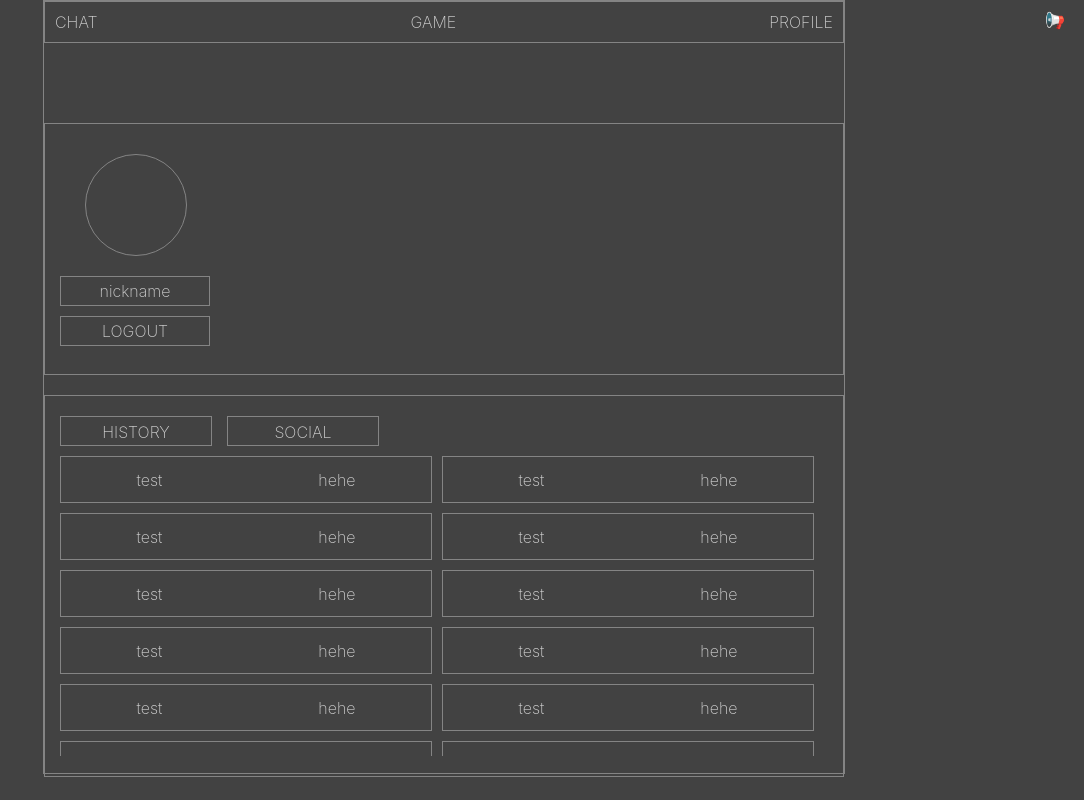
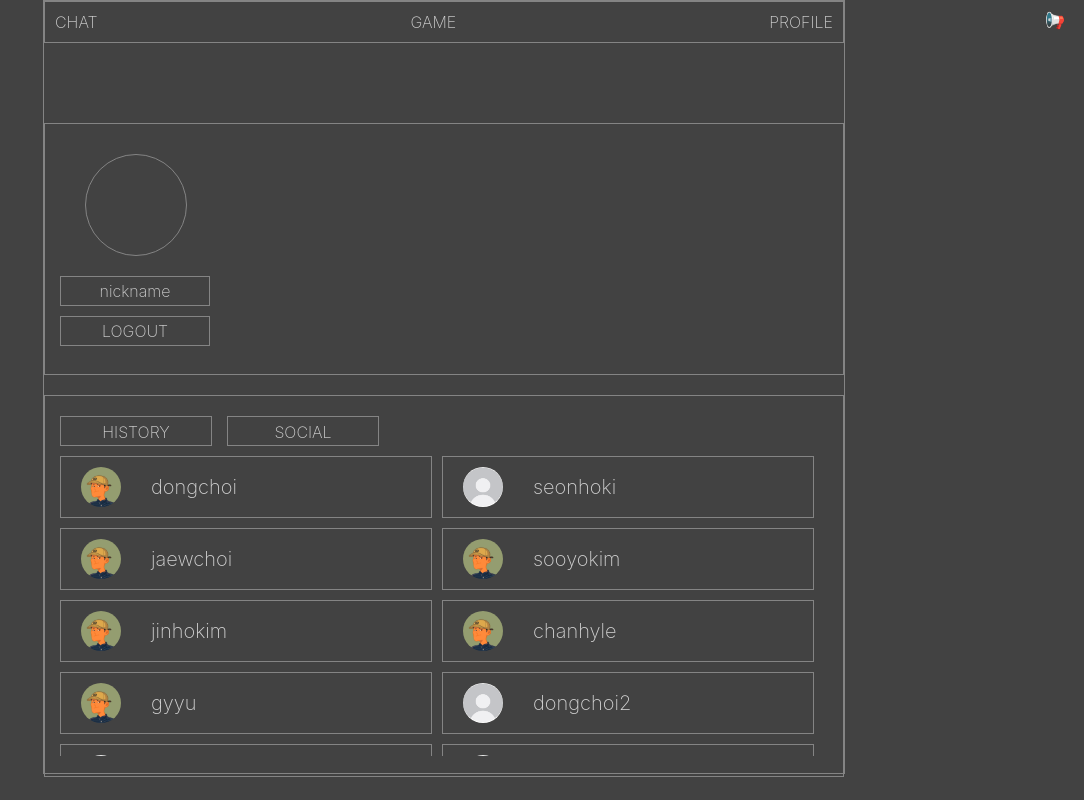
Before and after one commit to Make-Dongchoi-Member/mdm, a SvelteKit app in the folder web/client/: page /profile/social in a window 1280 px wide. Shown: the whole page, without its empty margins (196-1280 px from the left). Built offline with nearby package versions, Linux system fonts and the light colour scheme; a web font is replaced by a local one.

Commit message:
refactor: 반복되는 코드 반복문으로 변경

```diff
--- a/web/client/src/routes/(app)/profile/+page.svelte
+++ b/web/client/src/routes/(app)/profile/+page.svelte
@@ -1,4 +1,4 @@
-<script>
+<script lang="ts">
 	const history = [
 		{result:'WIN', date:'Thu Jul 6', time:'14:40', enemy:'dongchoi'},
 		{result:'LOSE', date:'Thu Jul 6', time:'14:40', enemy:'seonhoki'},
--- a/web/client/src/routes/(app)/profile/social/+page.svelte
+++ b/web/client/src/routes/(app)/profile/social/+page.svelte
@@ -1,4 +1,27 @@
-<script></script>
+<script lang="ts">
+	interface Profile {
+		id: string;
+		avatarSrc: string;
+	}
+
+	let members = [
+		{ id: "dongchoi", avatarSrc: "/asset/hhwang.png" },
+		{ id: "seonhoki", avatarSrc: "/asset/default_profile.png" },
+		{ id: "jaewchoi", avatarSrc: "/asset/hhwang.png" },
+		{ id: "sooyokim", avatarSrc: "/asset/hhwang.png" },
+		{ id: "jinhokim", avatarSrc: "/asset/hhwang.png" },
+		{ id: "chanhyle", avatarSrc: "/asset/hhwang.png" },
+		{ id: "gyyu", avatarSrc: "/asset/hhwang.png" },
+		{ id: "dongchoi2", avatarSrc: "/asset/default_profile.png" },
+		{ id: "dongchoi3", avatarSrc: "/asset/default_profile.png" },
+		{ id: "dongchoi4", avatarSrc: "/asset/default_profile.png" },
+		{ id: "dongchoi5", avatarSrc: "/asset/default_profile.png" },
+		{ id: "dongchoi6", avatarSrc: "/asset/default_profile.png" },
+		{ id: "dongchoi7", avatarSrc: "/asset/default_profile.png" },
+		{ id: "dongchoi8", avatarSrc: "/asset/default_profile.png" },
+		{ id: "dongchoi9", avatarSrc: "/asset/default_profile.png" },
+	]
+</script>
 
 <div class="info_box">
 		<div class="profile_image_circle">
@@ -20,150 +43,14 @@
 			</nav>
 		</div>
 		<div class="data">
+			{#each members as item}
 			<div>
+				<img src={item.avatarSrc} alt="profile_image">
 				<div>
-					test
-				</div>
-				<div>
-					hehe
+					{item.id}
 				</div>
 			</div>
-			<div>
-				<div>
-					test
-				</div>
-				<div>
-					hehe
-				</div>
-			</div>
-			<div>
-				<div>
-					test
-				</div>
-				<div>
-					hehe
-				</div>
-			</div>
-			<div>
-				<div>
-					test
-				</div>
-				<div>
-					hehe
-				</div>
-			</div>
-			<div>
-				<div>
-					test
-				</div>
-				<div>
-					hehe
-				</div>
-			</div>
-			<div>
-				<div>
-					test
-				</div>
-				<div>
-					hehe
-				</div>
-			</div>
-			<div>
-				<div>
-					test
-				</div>
-				<div>
-					hehe
-				</div>
-			</div>
-			<div>
-				<div>
-					test
-				</div>
-				<div>
-					hehe
-				</div>
-			</div>
-			<div>
-				<div>
-					test
-				</div>
-				<div>
-					hehe
-				</div>
-			</div>
-			<div>
-				<div>
-					test
-				</div>
-				<div>
-					hehe
-				</div>
-			</div>
-			<div>
-				<div>
-					test
-				</div>
-				<div>
-					hehe
-				</div>
-			</div>
-			<div>
-				<div>
-					test
-				</div>
-				<div>
-					hehe
-				</div>
-			</div>
-			<div>
-				<div>
-					test
-				</div>
-				<div>
-					hehe
-				</div>
-			</div>
-			<div>
-				<div>
-					test
-				</div>
-				<div>
-					hehe
-				</div>
-			</div>
-			<div>
-				<div>
-					test
-				</div>
-				<div>
-					hehe
-				</div>
-			</div>
-			<div>
-				<div>
-					test
-				</div>
-				<div>
-					hehe
-				</div>
-			</div>
-			<div>
-				<div>
-					test
-				</div>
-				<div>
-					hehe
-				</div>
-			</div>
-			<div>
-				<div>
-					test
-				</div>
-				<div>
-					hehe
-				</div>
-			</div>
+			{/each}
 		</div>
 	</div>
 
@@ -210,10 +97,10 @@
 	.data > div {
 		display: flex;
 		flex-direction: row;
-        justify-content: space-around;
+		justify-content: flex-start;
 		align-items: center;
 
-        height: 45px;
+		height: 60px;
 		width: 370px;
 		margin-right: 10px;
 		margin-bottom: 10px;
@@ -223,15 +110,20 @@
 		color: var(--text-color);
 	}
 
-	.data > div > :nth-child(2) {
+	.data > div > :nth-child(1) {
 		display: flex;
-        padding-left: 5px;
+
+		border-radius: 70%;
+		width: 40px;
+		height: 40px;
+		margin-left: 20px;
+		margin-right: 30px;
 	}
 
-    .data > div > :nth-child(3) {
+	.data > div > :nth-child(2) {
 		flex-grow: 10;
-        text-align: right;
 		padding-right: 10px;
+		font-size: 20px
 	}
 
 	.info_box {
```
Lines whose indentation alone changed are shown as unchanged.
